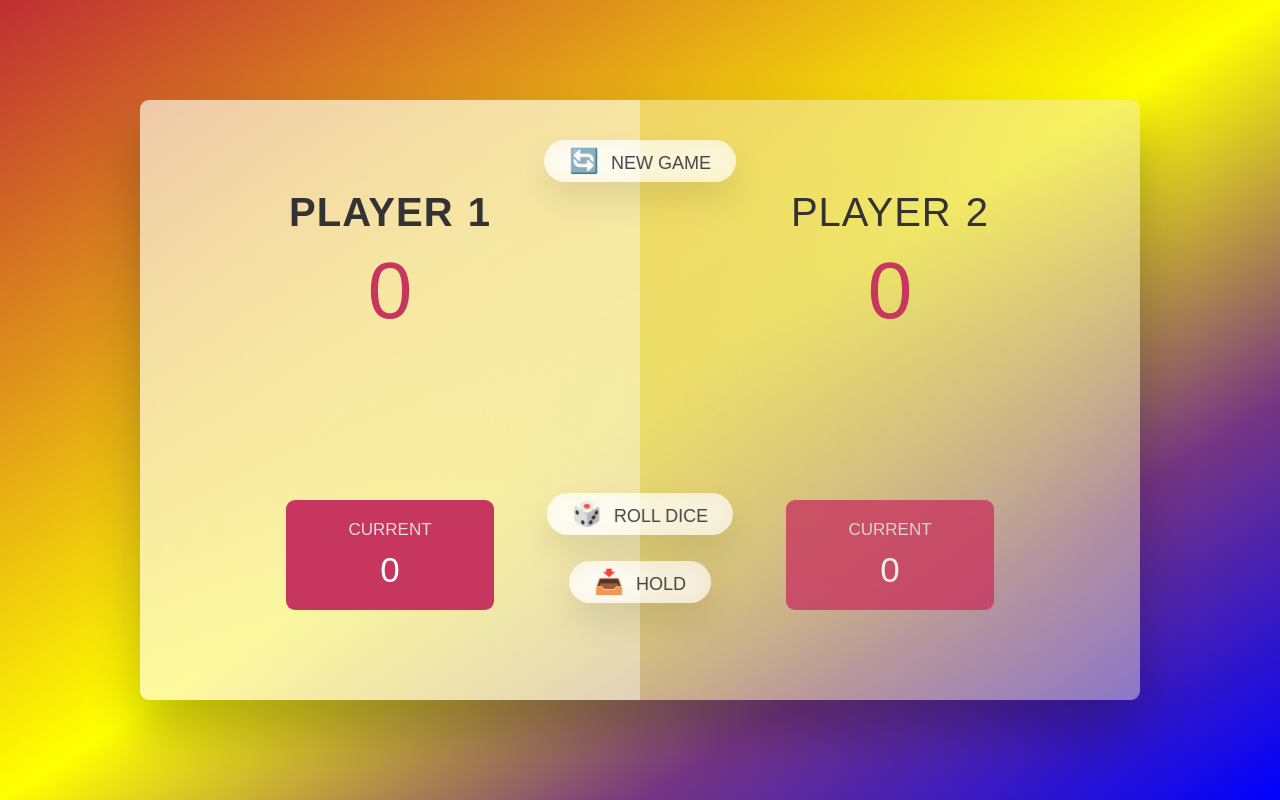
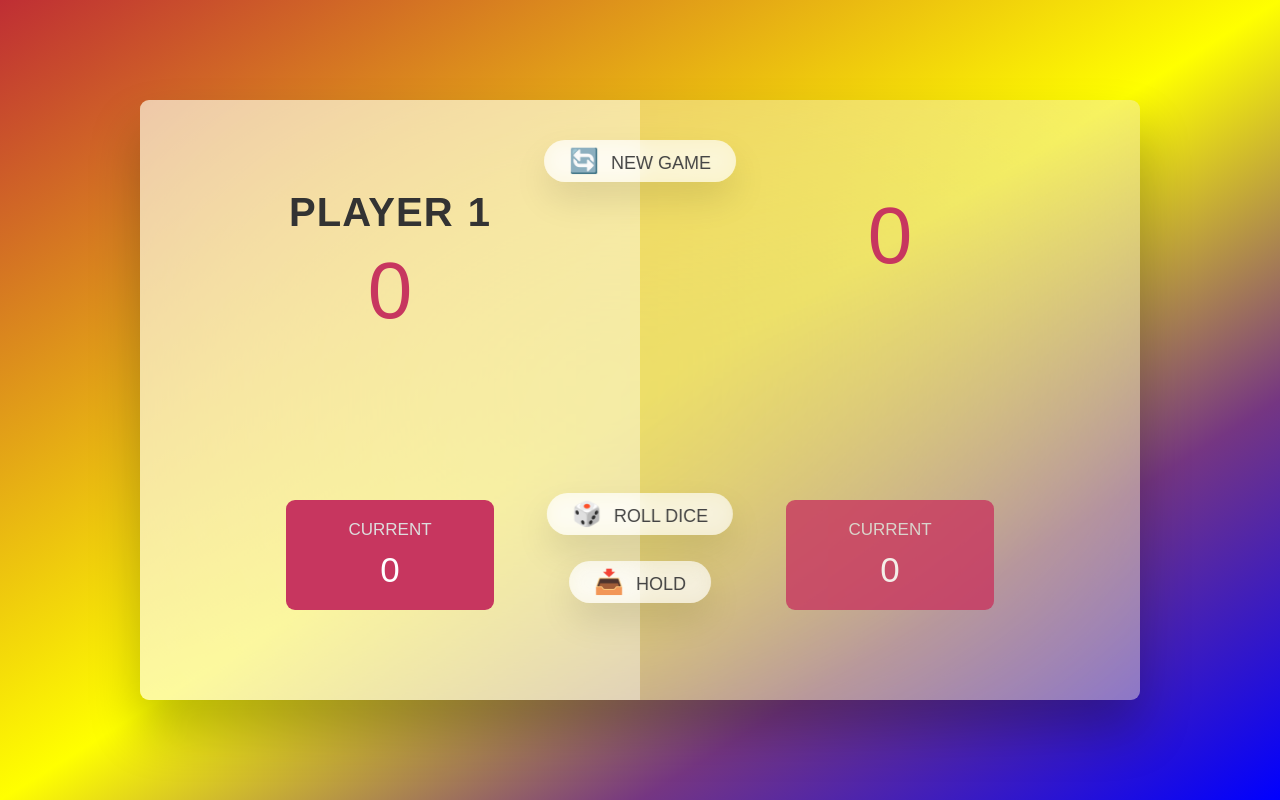
Before and after one commit to Faksfancy/the_dice-game, a plain HTML site: page index.html in a window 1280 px wide. Drawn offline with Linux system fonts and the light colour scheme.

Commit message:
updating1

```diff
--- a/index.html
+++ b/index.html
@@ -9,7 +9,7 @@
     <meta property="og:title" content="The_dice game" />
     <meta property="og:description" content="A dice🎲 game of two" />
     <meta property="og:type" content="website" />
-    <meta property="og:image" content="/dice-6.webp"/>
+    <meta property="og:image" content="/dice-6.webp" />
     <meta property="og:url" content="https://thedizegame.netlify.app" />
     <title>The_dice Game</title>
   </head>
@@ -24,7 +24,6 @@
         </div>
       </section>
       <section class="player player--1">
-        <h2 class="name" id="name--1">Player 2</h2>
         <p class="score" id="score--1">24</p>
         <div class="current">
           <p class="current-label">Current</p>
```
Also changed, not shown: package.json (deleted, +0 -23 lines), 2 other files.
